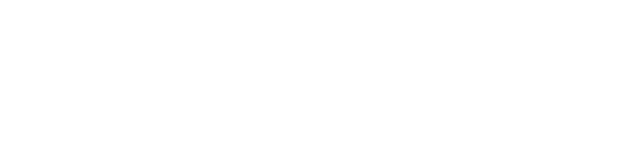
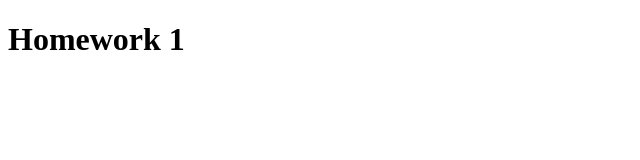
Before and after one commit to KonTim25/goit-js-hw-01, a plain HTML site: page index.html in a window 1280 px wide. Shown: the whole page, without its empty margins (0-640 px from the left). Drawn offline with Linux system fonts and the light colour scheme.

Commit message:
add H1 and title

```diff
--- a/index.html
+++ b/index.html
@@ -3,10 +3,12 @@
   <head>
     <meta charset="UTF-8" />
     <meta name="viewport" content="width=device-width, initial-scale=1.0" />
-    <title>Document</title>
+    <title>Homework</title>
     <script src="./js/task-1.js" defer></script>
     <script src="./js/task-2.js" defer></script>
     <script src="./js/task-3.js" defer></script>
   </head>
-  <body></body>
+  <body>
+    <h1>Homework 1</h1>
+  </body>
 </html>
```
